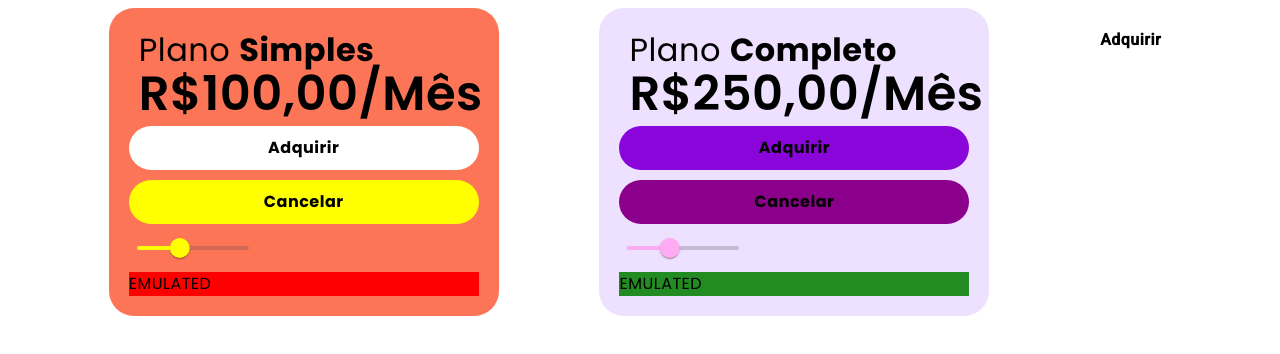
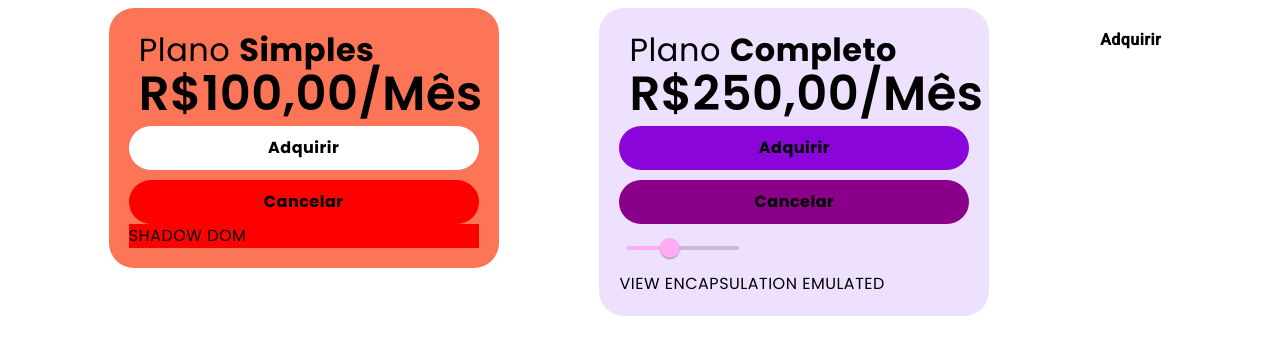
Before and after one commit to ViniciusFillos/LearningAngular, an Angular app in the folder project01/: page / in a window 1280 px wide. Shown: the top 354 px of the page. Built offline with nearby package versions, Linux system fonts and the light colour scheme.

Commit message:
view encapsulation shadowDom

```diff
--- a/project01/src/app/card-roxo/card-roxo.component.html
+++ b/project01/src/app/card-roxo/card-roxo.component.html
@@ -8,7 +8,7 @@
         <input matSliderThumb value="2.5">
     </mat-slider>
 
-    <div class="emulated">
-        EMULATED
+    <div class="app-card-button-cancel">
+        VIEW ENCAPSULATION EMULATED
     </div>
 </div>
--- a/project01/src/app/card/card.component.html
+++ b/project01/src/app/card/card.component.html
@@ -4,11 +4,11 @@
     <app-card-button></app-card-button>
     <app-card-button-cancel></app-card-button-cancel>
 
-    <mat-slider min="1" max="5" step="0.5" id="cardSlider">
+    <!-- <mat-slider min="1" max="5" step="0.5" id="cardSlider">
         <input matSliderThumb value="2.5">
-    </mat-slider>
+    </mat-slider> -->
 
-    <div class="emulated">
-        EMULATED
+    <div class="card-button-cancel">
+        SHADOW DOM
     </div>
 </div>
--- a/project01/src/app/card/card.component.scss
+++ b/project01/src/app/card/card.component.scss
@@ -21,6 +21,15 @@
     }
 }
 
-.emulated {
-    background-color: #ff0000;
+.card-button-cancel {
+    background-color: red !important;
 }
+
+// #cardSlider .mdc-slider__track--active_fill {
+//     border-color: yellow !important;
+// }
+
+// #cardSlider .mdc-slider__thumb-knob {
+//     border-color: yellow !important;
+//     background-color:yellow !important;
+// }
--- a/project01/src/app/card/card.component.ts
+++ b/project01/src/app/card/card.component.ts
@@ -13,7 +13,7 @@ interface IInfos {
   selector: 'app-card',
   templateUrl: './card.component.html',
   styleUrl: './card.component.scss',
-  encapsulation: ViewEncapsulation.Emulated,
+  encapsulation: ViewEncapsulation.ShadowDom,
 })
 
 export class CardComponent {
--- a/project01/src/styles.scss
+++ b/project01/src/styles.scss
@@ -1,7 +1,8 @@
 /* You can add global styles to this file, and also import other style files */
 
-@import './styles/global-overrides';
+// @import './styles/global-overrides';
 
-.emulated {
-    background-color: forestgreen;
-}
+
+// .app-card-button-cancel {
+//     background-color: greenyellow !important;
+// }
--- a/project01/src/styles/_global-overrides.scss
+++ b/project01/src/styles/_global-overrides.scss
@@ -1,13 +1,3 @@
 .card-button-cancel {
     background-color: yellow !important;
 }
-
-
-#cardSlider .mdc-slider__track--active_fill {
-    border-color: yellow !important;
-}
-
-#cardSlider .mdc-slider__thumb-knob {
-    border-color: yellow !important;
-    background-color:yellow !important;
-}
```
